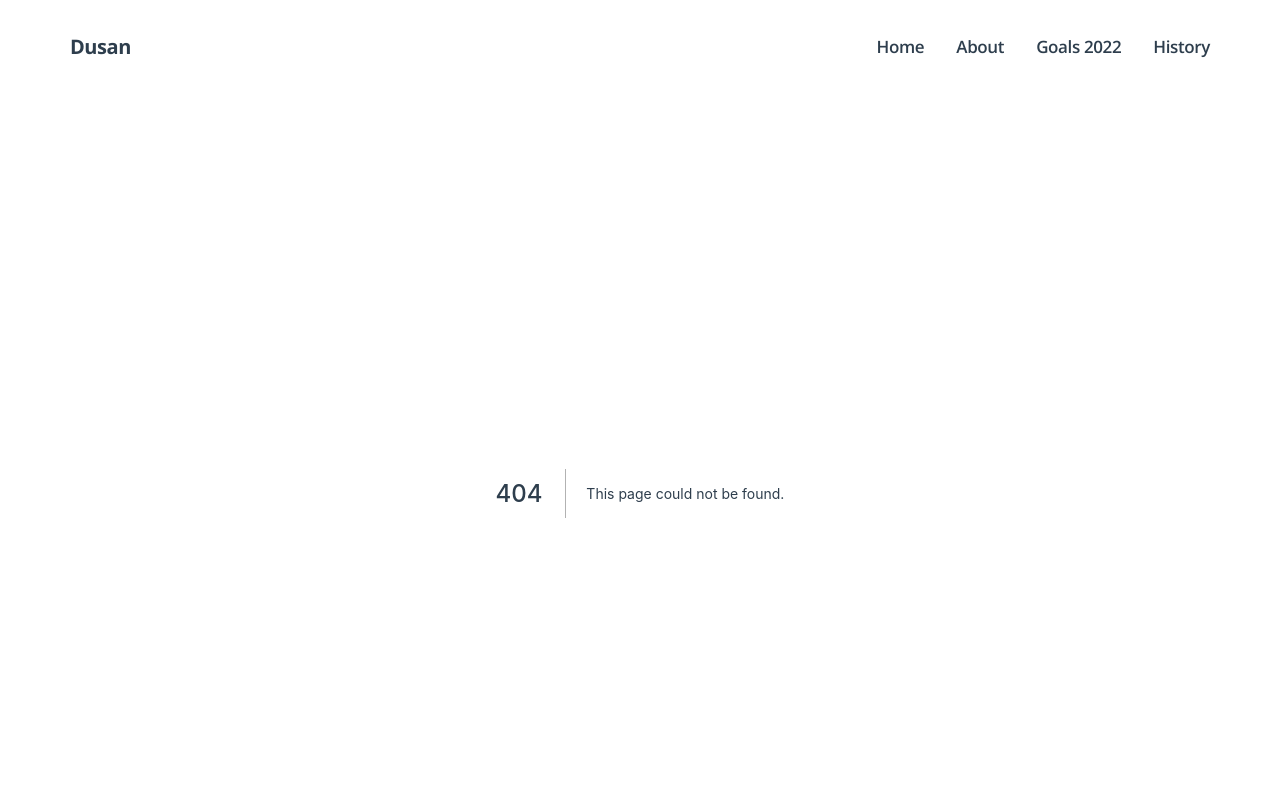
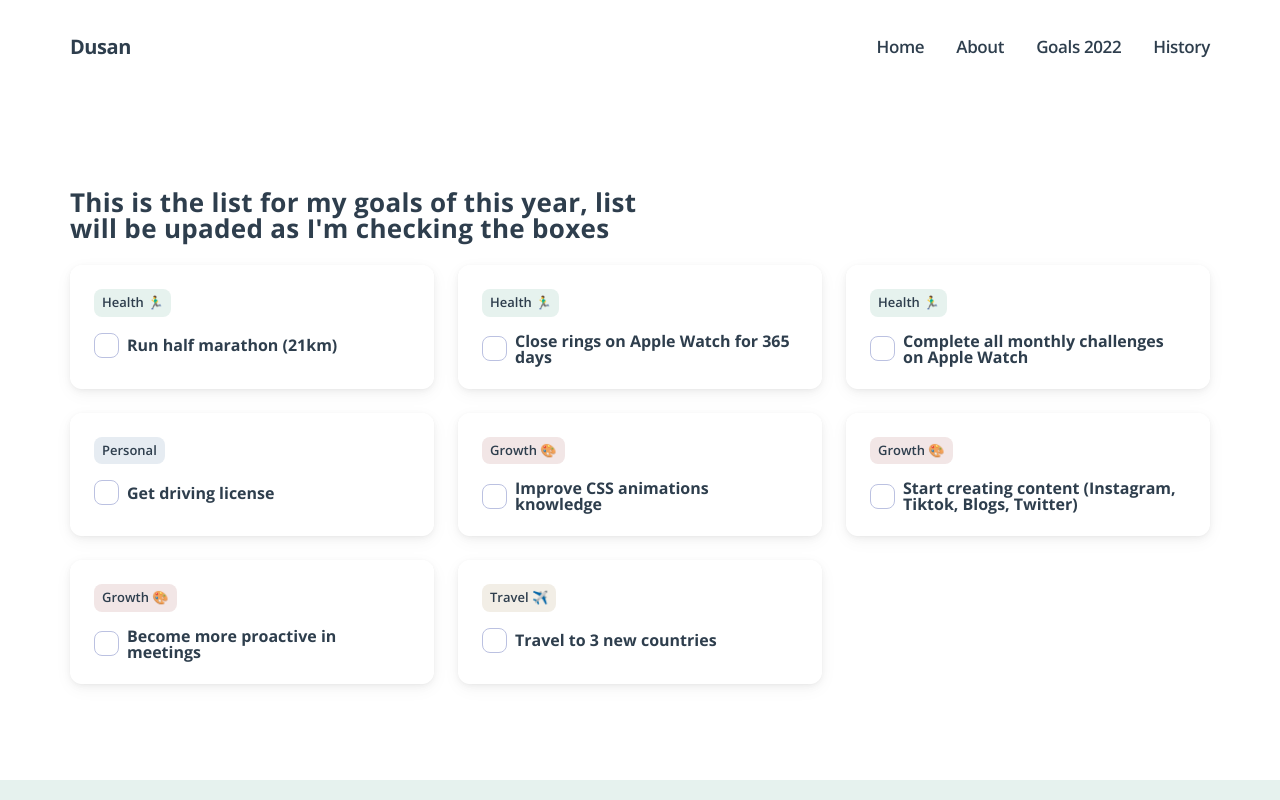
Before and after one commit to DEmanderbag/portfoliov2, a Next.js app: page /goals in a window 1280 px wide. Before the commit this address had no page. Shown: the top 800 px of the page. Built offline with nearby package versions, Linux system fonts and the light colour scheme.

Commit message:
Create goals page and card with dummy data

```diff
--- /dev/null
+++ b/pages/goals.js
@@ -0,0 +1,82 @@
+import styles from "../styles/components/GoalsCard.module.scss";
+const goalsData = [
+  {
+    label: "Run half marathon (21km)",
+    tag: "Health 🏃‍♂️",
+    color: "#e6f2ee",
+    complete: false,
+  },
+  {
+    label: "Close rings on Apple Watch for 365 days",
+    tag: "Health 🏃‍♂️",
+    color: "#e6f2ee",
+    complete: false,
+  },
+  {
+    label: "Complete all monthly challenges on Apple Watch",
+    tag: "Health 🏃‍♂️",
+    color: "#e6f2ee",
+    complete: false,
+  },
+  {
+    label: "Get driving license",
+    tag: "Personal",
+    color: "#e6ecf2",
+    complete: false,
+  },
+  {
+    label: "Improve CSS animations knowledge",
+    tag: "Growth 🎨",
+    color: "#f2e6e6",
+    complete: false,
+  },
+  {
+    label: "Start creating content (Instagram, Tiktok, Blogs, Twitter)",
+    tag: "Growth 🎨",
+    color: "#f2e6e6",
+    complete: false,
+  },
+  {
+    label: "Become more proactive in meetings",
+    tag: "Growth 🎨",
+    color: "#f2e6e6",
+    complete: false,
+  },
+  {
+    label: "Travel to 3 new countries",
+    tag: "Travel ✈️",
+    color: "#f2eee6",
+    complete: false,
+  },
+];
+
+export default function Goals() {
+  return (
+    <section className={`globalWrapper ${styles.grid}`}>
+      <h1 className="h4">
+        This is the list for my goals of this year, list will be upaded as
+        I&apos;m checking the boxes
+      </h1>
+      {goalsData.map((goal) => (
+        <div key={goal.label} className={styles.card}>
+          <div
+            style={{ backgroundColor: `${goal.color}` }}
+            className={styles.tag}
+          >
+            {goal.tag}
+          </div>
+          <div className={styles.goal}>
+            <input
+              id={goal.label}
+              type="checkbox"
+              defaultChecked={goal.complete}
+              disabled
+              className={styles.input}
+            />
+            <label htmlFor={goal.label}>{goal.label}</label>
+          </div>
+        </div>
+      ))}
+    </section>
+  );
+}
--- /dev/null
+++ b/styles/components/GoalsCard.module.scss
@@ -0,0 +1,106 @@
+.grid {
+  display: grid;
+  grid-template-columns: repeat(auto-fit, minmax(300px, 1fr));
+  gap: var(--size-4);
+  padding-top: var(--space-1);
+  padding-bottom: var(--space-1);
+  h1 {
+    grid-column: 1 / -1;
+    line-height: 1;
+    max-width: 40ch;
+  }
+}
+.card {
+  border-radius: var(--radius-3);
+  padding: var(--size-4);
+  box-shadow: 0px 0.6px 2.2px rgba(0, 0, 0, 0.02),
+    0px 1.5px 5.3px rgba(0, 0, 0, 0.028), 0px 2.8px 10px rgba(0, 0, 0, 0.035),
+    0px 4.9px 17.9px rgba(0, 0, 0, 0.042);
+  .tag {
+    border-radius: var(--radius-2);
+    max-width: fit-content;
+    padding: var(--size-1) var(--size-2);
+    margin-bottom: var(--size-3);
+    font-size: 13px;
+    font-weight: 600;
+  }
+  .goal {
+    display: flex;
+    align-items: center;
+    font-weight: 700;
+    line-height: 1;
+  }
+}
+
+@supports (-webkit-appearance: none) or (-moz-appearance: none) {
+  .input[type="checkbox"] {
+    --active: #275efe;
+    --active-inner: #fff;
+    --border: #bbc1e1;
+    --background: #fff;
+    -webkit-appearance: none;
+    -moz-appearance: none;
+    outline: none;
+    display: inline-block;
+    vertical-align: top;
+    position: relative;
+    margin: 0;
+    cursor: pointer;
+    border: 1px solid var(--bc, var(--border));
+    background: var(--b, var(--background));
+    transition: background 0.3s, border-color 0.3s, box-shadow 0.2s;
+    &:after {
+      content: "";
+      display: block;
+      left: 0;
+      top: 0;
+      position: absolute;
+      transition: transform var(--d-t, 0.3s) var(--d-t-e, ease),
+        opacity var(--d-o, 0.2s);
+    }
+    &:checked {
+      --b: var(--active);
+      --bc: var(--active);
+      --d-o: 0.3s;
+      --d-t: 0.6s;
+      --d-t-e: cubic-bezier(0.2, 0.85, 0.32, 1.2);
+    }
+    &:disabled {
+      cursor: not-allowed;
+    }
+    & {
+      min-width: 25px;
+      min-height: 25px;
+      &:after {
+        opacity: var(--o, 0);
+      }
+      &:checked {
+        --o: 1;
+      }
+    }
+    & + label {
+      display: inline-block;
+      vertical-align: top;
+      cursor: pointer;
+      margin-left: var(--size-2);
+    }
+  }
+  .input[type="checkbox"] {
+    & {
+      border-radius: var(--radius-2);
+      &:after {
+        width: 6px;
+        height: 10px;
+        border: 2px solid var(--active-inner);
+        border-top: 0;
+        border-left: 0;
+        left: 32%;
+        top: 50%;
+        transform: rotate(var(--r, 20deg)) translate(-50%, -50%);
+      }
+      &:checked {
+        --r: 43deg;
+      }
+    }
+  }
+}
```
